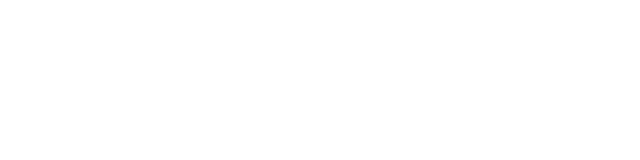
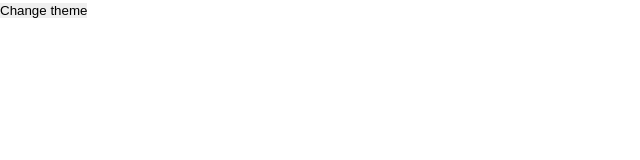
Before and after one commit to viniciusidacruz/SYS_Finance_PROD, a Next.js app: page / in a window 1280 px wide. Shown: the top 160 px of the page, without its empty margins (0-640 px from the left). Built offline with nearby package versions, Linux system fonts and the light colour scheme.

Commit message:
feat: create global theme and change dark mode

```diff
--- /dev/null
+++ b/src/contexts/DarkMode/index.tsx
@@ -0,0 +1,30 @@
+import { useState, useCallback, useMemo, createContext } from "react";
+
+import DARK from "styles/themes/dark";
+import LIGHT from "styles/themes/light";
+
+import { ContextProps, ProviderProps } from "./types";
+
+export const DarkModeContext = createContext({} as ContextProps);
+
+export const DarkModeProvider = ({ children }: ProviderProps) => {
+  const [theme, setTheme] = useState(LIGHT);
+
+  const handleChangeMode = useCallback(() => {
+    setTheme(theme.TITLE === "LIGHT" ? DARK : LIGHT);
+  }, [theme.TITLE]);
+
+  const value = useMemo(
+    () => ({
+      theme,
+      handleChangeMode,
+    }),
+    [handleChangeMode, theme]
+  );
+
+  return (
+    <DarkModeContext.Provider value={value}>
+      {children}
+    </DarkModeContext.Provider>
+  );
+};
--- /dev/null
+++ b/src/hooks/useDarkMode.ts
@@ -0,0 +1,9 @@
+import { useContext } from "react";
+
+import { DarkModeContext } from "contexts/DarkMode";
+
+function useDarkMode() {
+  return useContext(DarkModeContext);
+}
+
+export default useDarkMode;
--- /dev/null
+++ b/src/layouts/MyThemeProvider/index.tsx
@@ -0,0 +1,15 @@
+import useDarkMode from "hooks/useDarkMode";
+import { ReactNode } from "react";
+import { ThemeProvider } from "styled-components";
+
+import LIGHT from "styles/themes/light";
+
+interface ContentProps {
+  children: ReactNode;
+}
+
+export const MyThemeProvider = ({ children }: ContentProps) => {
+  const { theme } = useDarkMode();
+
+  return <ThemeProvider theme={theme}>{children}</ThemeProvider>;
+};
--- a/src/pages/_app.tsx
+++ b/src/pages/_app.tsx
@@ -1,7 +1,20 @@
 import type { AppProps } from "next/app";
 
+import { DarkModeProvider } from "contexts/DarkMode";
+
+import { MyThemeProvider } from "layouts/MyThemeProvider";
+
+import GlobalStyle from "styles/global";
+
 function MyApp({ Component, pageProps }: AppProps) {
-  return <Component {...pageProps} />;
+  return (
+    <DarkModeProvider>
+      <MyThemeProvider>
+        <GlobalStyle />
+        <Component {...pageProps} />
+      </MyThemeProvider>
+    </DarkModeProvider>
+  );
 }
 
 export default MyApp;
--- /dev/null
+++ b/src/pages/_document.tsx
@@ -0,0 +1,59 @@
+import Document, {
+  Main,
+  Head,
+  Html,
+  NextScript,
+  DocumentContext,
+  DocumentInitialProps,
+} from "next/document";
+import { ServerStyleSheet } from "styled-components";
+
+export default class MyDocument extends Document {
+  static async getInitialProps(
+    ctx: DocumentContext
+  ): Promise<DocumentInitialProps> {
+    const sheet = new ServerStyleSheet();
+    const originalRenderPage = ctx.renderPage;
+
+    try {
+      ctx.renderPage = () =>
+        originalRenderPage({
+          enhanceApp: (App) => (props) =>
+            sheet.collectStyles(<App {...props} />),
+        });
+
+      const initialProps = await Document.getInitialProps(ctx);
+      return {
+        ...initialProps,
+        styles: [
+          <>
+            {initialProps.styles}
+            {sheet.getStyleElement()}
+          </>,
+        ],
+      };
+    } finally {
+      sheet.seal();
+    }
+  }
+
+  render() {
+    return (
+      <Html>
+        <Head>
+          <link rel="preconnect" href="https://fonts.googleapis.com" />
+          <link rel="preconnect" href="https://fonts.gstatic.com" />
+          <link
+            href="https://fonts.googleapis.com/css2?family=Roboto:wght@300;400;500;700;900&display=swap"
+            rel="stylesheet"
+          />
+        </Head>
+
+        <body>
+          <NextScript />
+          <Main />
+        </body>
+      </Html>
+    );
+  }
+}
--- a/src/pages/index.tsx
+++ b/src/pages/index.tsx
@@ -1,13 +1,20 @@
+import { Fragment } from "react";
+import Head from "next/head";
 import type { NextPage } from "next";
-import Head from "next/head";
-import { Fragment } from "react";
+import useDarkMode from "hooks/useDarkMode";
 
 const Home: NextPage = () => {
+  const { handleChangeMode } = useDarkMode();
+
   return (
     <Fragment>
       <Head>
         <title>SYS Finance | Transções em total segurança.</title>
       </Head>
+
+      <main>
+        <button onClick={() => handleChangeMode()}>Change theme</button>
+      </main>
     </Fragment>
   );
 };
--- /dev/null
+++ b/src/styles/global.ts
@@ -0,0 +1,48 @@
+import { createGlobalStyle } from "styled-components";
+
+const GlobalStyle = createGlobalStyle`
+  * {
+      margin: 0;
+      padding: 0;
+      box-sizing: border-box;
+      border: none;
+      outline: none;
+  }
+
+  body {
+    background-color: ${({ theme }) => theme.COLORS.BACKGROUND};
+  }
+
+  body, html {
+    font-family: ${({ theme }) => theme.FONTS.FAMILY.DEFAULT};
+  }
+
+  a {
+    text-decoration: none;
+    color: inherit;
+
+    transition: filter 0.2s;
+
+    &:hover {
+      filter: brightness(0.8);
+    }
+  }
+
+  button {
+    cursor: pointer;
+  }
+
+  [disabled] {
+    cursor: not-allowed;
+    opacity: 0.7;
+  }
+
+  .container {
+    max-width: 1240px;
+    width: 100%;
+    margin: 0 auto;
+    padding: 0 2rem;
+  }
+`;
+
+export default GlobalStyle;
--- /dev/null
+++ b/src/styles/themes/dark.ts
@@ -0,0 +1,37 @@
+const DARK = {
+  TITLE: "DARK",
+  COLORS: {
+    BACKGROUND: "#0D0D0D",
+    SHAPE: "#262625",
+    TEXT: "#F5F5F5",
+
+    PRIMARY: {
+      MAIN: "#02733E",
+      DARK: "#012611",
+      LIGHT: "#038C4C",
+    },
+  },
+  FONTS: {
+    SIZES: {
+      SMALL: "0.875rem",
+      REGULAR: "1rem",
+      MEDIUM: "1.5rem",
+      LARGE: "2rem",
+    },
+    WEIGHT: {
+      LIGHT: 300,
+      REGULAR: 400,
+      MEDIUM: 500,
+      BOLD: 700,
+      BLACK: 900,
+    },
+    FAMILY: {
+      DEFAULT: "'Roboto', sans-serif",
+    },
+  },
+  MARGINS: {
+    DEFAULT: "1.5rem",
+  },
+};
+
+export default DARK;
--- /dev/null
+++ b/src/styles/themes/light.ts
@@ -0,0 +1,37 @@
+const LIGHT = {
+  TITLE: "LIGHT",
+  COLORS: {
+    BACKGROUND: "#FFFFFF",
+    SHAPE: "#F5F5F5",
+    TEXT: "#0D0D0D",
+
+    PRIMARY: {
+      MAIN: "#02733E",
+      DARK: "#012611",
+      LIGHT: "#038C4C",
+    },
+  },
+  FONTS: {
+    SIZES: {
+      SMALL: "0.875rem",
+      REGULAR: "1rem",
+      MEDIUM: "1.5rem",
+      LARGE: "2rem",
+    },
+    WEIGHT: {
+      LIGHT: 300,
+      REGULAR: 400,
+      MEDIUM: 500,
+      BOLD: 700,
+      BLACK: 900,
+    },
+    FAMILY: {
+      DEFAULT: "'Roboto', sans-serif",
+    },
+  },
+  MARGINS: {
+    DEFAULT: "1.5rem",
+  },
+};
+
+export default LIGHT;
--- /dev/null
+++ b/src/styles/themes/themes..d.ts
@@ -0,0 +1,38 @@
+import "styled-components";
+
+declare module "styled-components" {
+  export interface DefaultTheme {
+    COLORS: {
+      BACKGROUND: string;
+      SHAPE: string;
+      TEXT: string;
+
+      PRIMARY: {
+        MAIN: string;
+        DARK: string;
+        LIGHT: string;
+      };
+    };
+    FONTS: {
+      SIZES: {
+        SMALL: string;
+        REGULAR: string;
+        MEDIUM: string;
+        LARGE: string;
+      };
+      WEIGHT: {
+        LIGHT: number;
+        REGULAR: number;
+        MEDIUM: number;
+        BOLD: number;
+        BLACK: number;
+      };
+      FAMILY: {
+        DEFAULT: string;
+      };
+    };
+    MARGINS: {
+      DEFAULT: string;
+    };
+  }
+}
```
Also changed, not shown: src/contexts/DarkMode/types.d.ts (added, +13 -0 lines).
